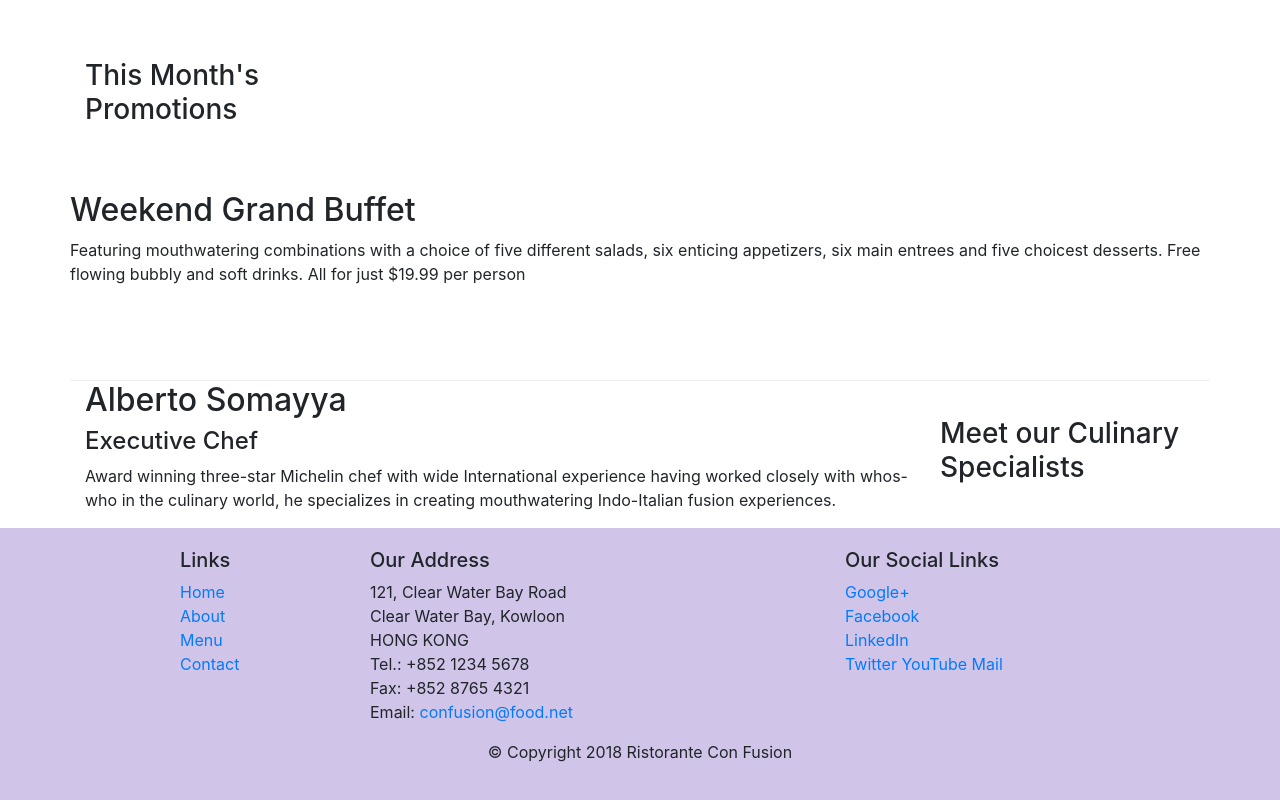
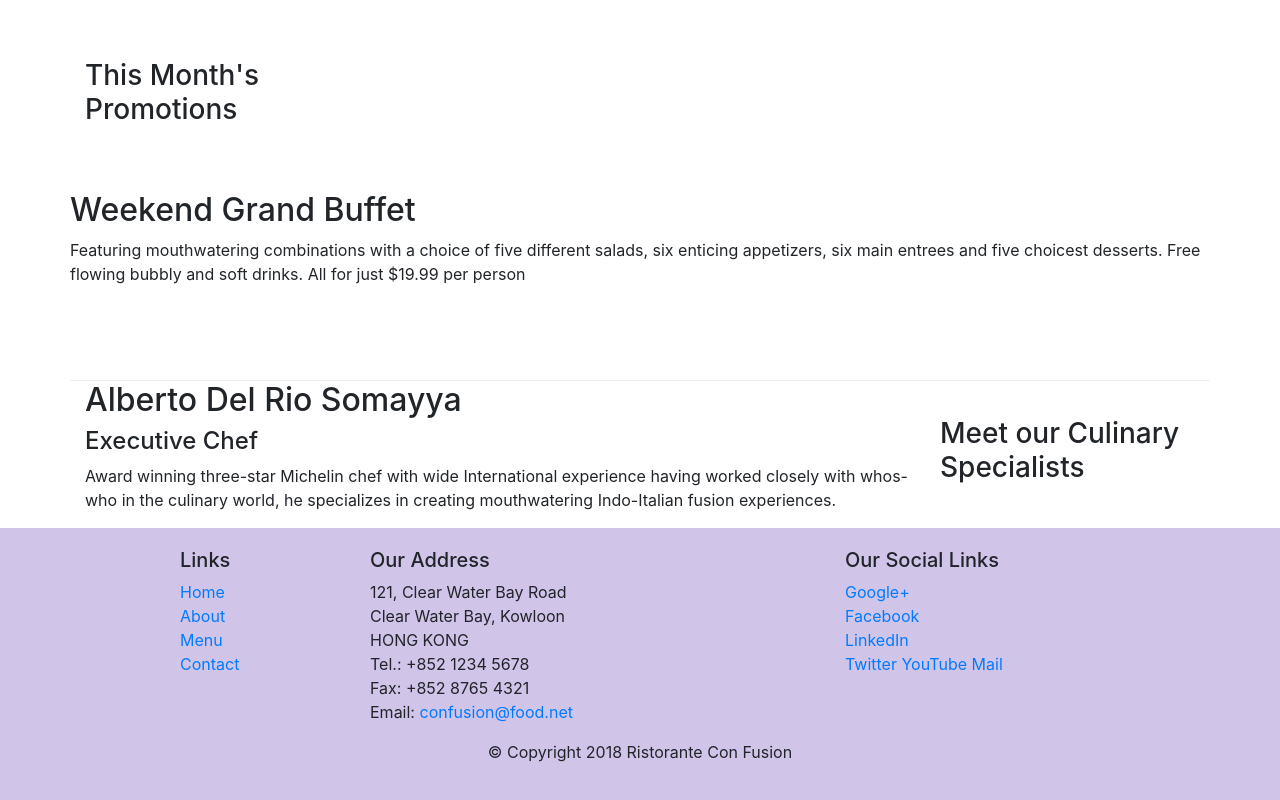
Before and after one commit to MuhammadAnwarBadat/conFusion, a website: page index.html in a window 1280 px wide. Shown: the part 703-1503 px from the top of the page. Drawn offline with nearby package versions, Linux system fonts and the light colour scheme.

Commit message:
Updated the cheif name

```diff
--- a/index.html
+++ b/index.html
@@ -59,7 +59,7 @@
                 <h3>Meet our Culinary Specialists</h3>
             </div>
             <div class="col col-sm order-sm-first col-md">
-                <h2>Alberto Somayya</h2>
+                <h2>Alberto Del Rio Somayya</h2>
                 <h4>Executive Chef</h4>
                 <p>Award winning three-star Michelin chef with wide International experience having worked closely with
                     whos-who in the culinary world, he specializes in creating mouthwatering Indo-Italian fusion
```
